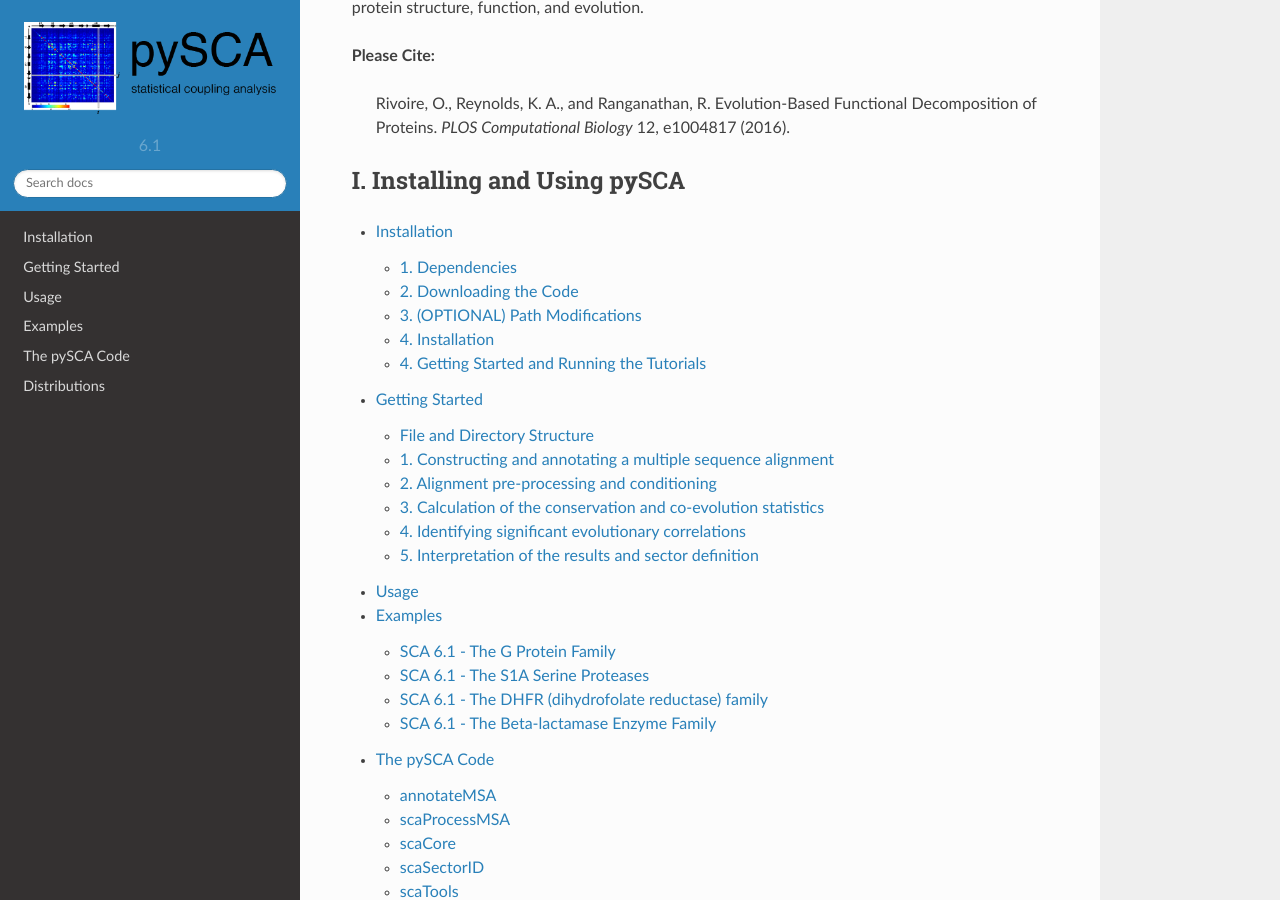
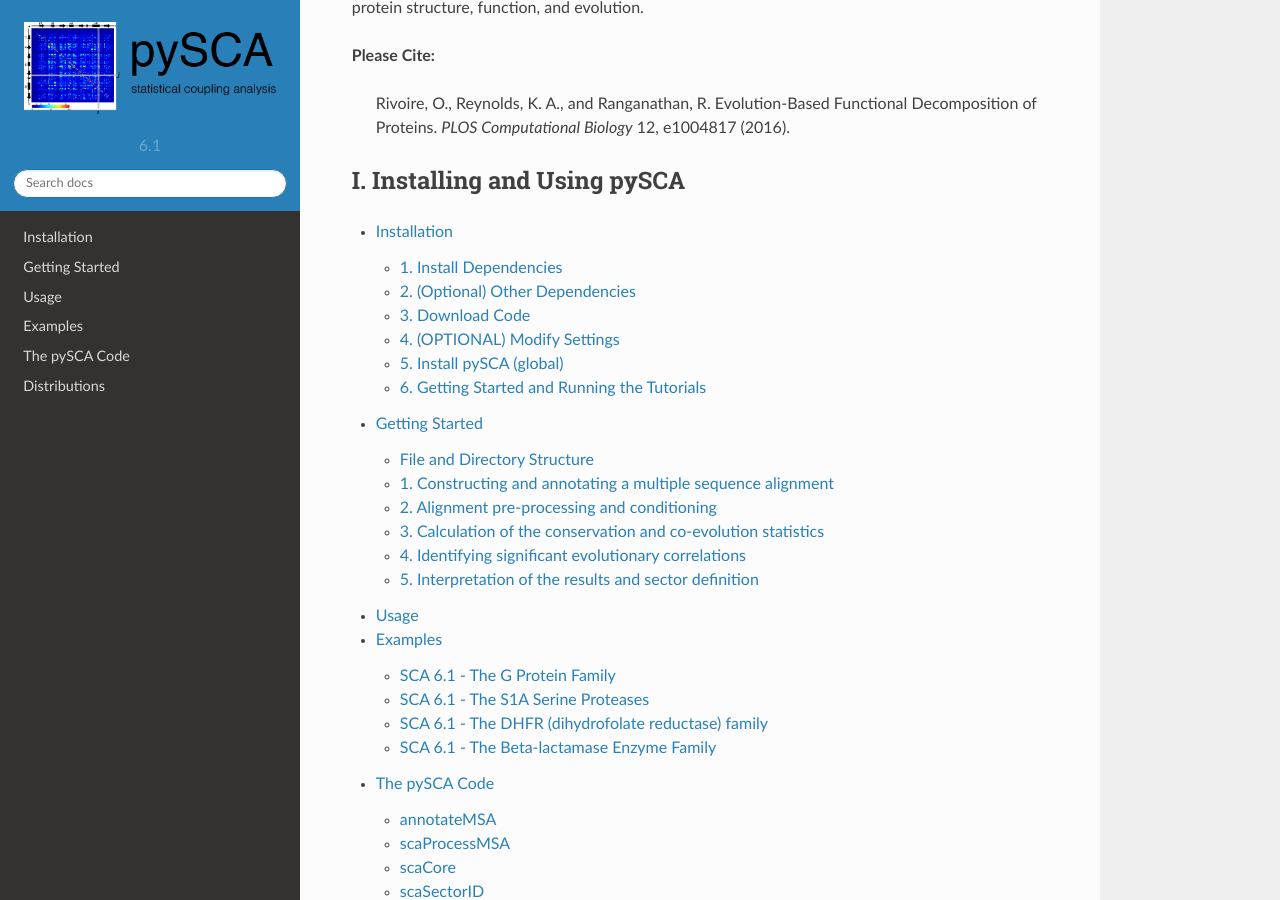
Before and after one commit to ranganathanlab/pySCA, a Sphinx documentation site: the page built from docs/source/index.rst, in a window 1280 px wide and 900 px high, scrolled down 380 px. Built offline with Sphinx 7.4.7 and the Read the Docs theme 2.0.0, drawn with Linux system fonts in a browser that asks for light colours; some of the changed lines change nothing that is shown.

Commit message:
Overhaul the installation instructions:
- Add details for installing on macOS, Linux, and Windows 10.
- Remove references to Anaconda. Not needed anymore.

Hopefully people like the command line (over GUIs) as much as I do...

```diff
--- a/docs/source/install.rst
+++ b/docs/source/install.rst
@@ -2,68 +2,393 @@
 Installation
 ============
 
-1. Dependencies
-===============
+The following are a set of command-line-centric instructions for installing
+pySCA on Linux, Windows, and macOS operating systems.
 
-Before installing pySCA, you will need to download and install the following
-(free) packages:
+1. Install Dependencies
+=======================
 
-    1) `Anaconda Scientific Python <https://www.anaconda.com/distribution/>`_
-       - this package will install Python, as well as several libraries
-       necessary for the operation of pySCA (NumPy, SciPy, Jupyter, and
-       Matplotlib).
+Choose the set of instructions in this section based on your operating system.
 
-    2) Biopython - this can be done in two ways:
+Linux (Ubuntu 18.04)
+--------------------
 
-       a. From the Anaconda command line, run:
+Before installing pySCA, install the following packages from your package
+repository:
 
-          >>> conda install biopython
+1) Python 3
+2) Pip
+3) GCC
 
-       b. Or, download and install from the `Biopython website
-          <https://biopython.org/wiki/Download>`_.
+.. code-block:: bash
 
-    3) Install a robust pairwise alignment program. Either of the below will
-       work with pySCA, but in our hands ggsearch is fastest. This is critical
-       for the `scaProcessMSA.py` script.
+   sudo apt-get install python3 python3-pip git gcc
 
-       a. `ggsearch
-          <http://fasta.bioch.virginia.edu/fasta_www2/fasta_down.shtml>`_ -
-          part of the FASTA software package,
 
-       b. `needle <ftp://emboss.open-bio.org/pub/EMBOSS/>`_ - part of the
-          EMBOSS software package,
+Next, download and install `FASTA
+<http://fasta.bioch.virginia.edu/fasta_www2/fasta_down.shtml>`_ from GitHub.
+FASTA is needed for the :code:`ggsearch36` function.
 
-*The following steps are optional but highly recommended.*
+.. code-block:: bash
 
-    4) `PFAM annotations
-       <ftp://ftp.ebi.ac.uk/pub/databases/Pfam/current_release/database_files/pfamseq.txt.gz>`_ -
-       the file `pfamseq.txt` contains phylogenetic annotations for PFAM
-       sequences. This is necessary if you would like to annotate PFAM
-       alignments with taxonomic/phylogenetic information using the
-       annotateMSA.py script provided by pySCA. This file is quite large (~10
-       GB) and is not included here, but it is available from the PFAM FTP
-       site in compressed (\*.gz) format.
+   git clone https://github.com/wrpearson/fasta36.git
+   cd fasta36/src
+   make -j2 -f ../make/Makefile.linux all
+   sudo cp -r ../bin /usr/local
+   rm /usr/local/bin/README
+   cd ../..
 
-    5) `PyMol <https://pymol.org/2/>`_ - necessary if you would like to
-       use pySCA's automated structure mapping scripts, and useful for mapping
-       the sectors to structure in general.
+This will compile and install FASTA in the `/usr/local/bin` directory. This
+is already on your system PATH, so programs will be able to find it without
+additional configuration.
 
-    6) `mpld3 <http://mpld3.github.io/>`_ - a package that allows more
-       interactive plot visualization in Jupyter notebooks. If you choose not to
-       install this (optional) package, you will need to comment out the
-       `import mpld3` lines at the beginning of the tutorials.
+Alternatively, instead of :code:`ggsearch36`, one can instead use the
+:code:`needle` function from the `EMBOSS software package
+<ftp://emboss.open-bio.org/pub/EMBOSS/>`_.
 
-**Note**: The :code:`$` at the start of each line typically denotes that the
-supplied code is to be executed in terminal, and similarly :code:`>>>` denotes
-code for the Python REPL. Don't enter the :code:`$`  or :code:`>>>` when
-copying and running each line.
+macOS (10.15)
+-------------
+
+To install the dependencies on macOS, you will need to enable Xcode
+(:code:`xcode-select --install`) and install `Homebrew <https://brew.sh>`_, and
+unofficial package manager.
+
+Xcode may already be enabled, but in case it's not run::
+
+  xcode-select --install
+
+To install Homebrew, run (from the website)::
+
+  /bin/bash -c "$(curl -fsSL https://raw.githubusercontent.com/Homebrew/install/master/install.sh)"
+
+
+If you run into permissions errors when installing Homebrew, complaining that
+root owns the `/usr/local/` directory, you can change the ownership by
+running::
+
+  chmod -R <user> /usr/local
+
+where `<user>` should be substituted with your username, e.g. `john`.
+
+Once Homebrew is installed, install Python 3 and GCC::
+
+
+  brew install gcc python3
+
+This will install the most recent version of Python and the GCC compiler in
+your `/usr/local` directory. To ensure that these programs are used (rather the
+ones packged with the base system), add the following to your shell rc file
+(e.g. ~/.bashrc or ~/.zshrc, depending on what your default shell)::
+
+  export CC=/usr/local/bin/gcc-9
+  export CXX=/usr/local/bin/g++-9
+  alias gcc=/usr/local/bin/gcc-9
+  alias g++=/usr/local/bin/g++-9
+
+  alias python=/usr/local/bin/python3
+  alias python3=/usr/local/bin/python3
+  alias python-pi=/usr/local/bin/python3-pip
+  alias python3-pip=/usr/local/bin/python3-pip
+  alias python-config=/usr/local/bin/python3-config
+  alias python3-config=/usr/local/bin/python3-config
+
+If unsure of your default shell, run :code:`echo $SHELL` in your terminal. To
+ensure that the above commands are executed properly, either run :code:`source
+~/.bashrc` or :code:`source ~/.zshrc` as appropariate or close and re-open a
+terminal. You should see your aliases and environmental variables by running::
+
+  alias
+  echo $CC
+  echo $CXX
+
+Once the aliases and environmental variables are properly set, install FASTA:
+
+.. code-block:: bash
+
+   git clone https://github.com/wrpearson/fasta36.git
+   cd fasta36/src
+   make -j2 -f ../make/Makefile.os_x86_64 all
+   cp -r ../bin /usr/local
+   rm /usr/local/bin/README
+   cd ../..
+
+FASTA will now be installed in the `/usr/local/bin` directory, and the
+:code:`ggearch` program included in FASTA will now be on the system PATH.
+
+You may need to use :code:`sudo cp -r ../bin /usr/local` and :code:`sudo rm
+/usr/local/bin/README` if you run into permissions issues.
+
+Windows 10
+----------
+
+First, download and install:
+1. `MSYS2 <https://www.msys2.org>`_,
+2. `Python 3 <https://www.python.org/downloads/>`_, and
+3. `Git for Windows <https://gitforwindows.org/>`_.
+
+**IMPORTANT:** When opening Python 3 installer, click the checkbox to make sure
+Python is added to your system PATH.
+
+MSYS2 is a program for compiling Windows programs using a POSIX compatibility
+layer and ported versions of GCC, binutils, and other utilities. Essenailly,
+one can use it to compile Windows exe's as one would on a Unix operating
+system, like macOS or Linux.
+
+The reason to install it here is to compile FASTA. Once MSYS2 is installed,
+open in and run::
+
+  pacman -Syu
+
+The program will upgrade some core packages and request to be closed. Do so,
+re-open it, and once again run::
+
+  pacman -Syu
+
+Once the upgrade are complete, install the following packages with the package
+manager (:code:`pacman`) by running::
+
+  pacman -S git make gcc
+
+Now, you can download and install FASTA::
+
+  git clone https://github.com/wrpearson/fasta36.git
+  cd fasta36/src
+  export CC=/usr/bin/gcc
+  make CC=/usr/bin/gcc LD=/usr/bin/ld -j4 -f ../make/Makefile.linux all
+  cp -r ../bin /usr/local/
+  rm /usr/local/README
+  cd ../..
+
+Now, :code:`ggsearch36` program, along with the others, are installed in
+`/usr/local/bin`. The next step is to add this directory into your Windows
+system PATH variable:
+
+1. Type 'env' in the start search bar.
+2. Click 'Edit the system environment variables'.
+3. Click on 'Environment Variables...' toward the bottom of the window that opens.
+4. Select 'Path' in one of the two selection windows (either 'User variables'
+   or 'System variables' is fine)
+5. Once 'Path' is highlighted, click 'Edit...'
+6. Click 'New' in the new window.
+7. While the new entry is highlighted, you can either:
+
+   - Enter the path to `/usr/local/bin` in the MSYS2 installation folder
+     (default: `C:\msys64\usr\local\bin`).
+   - Click the 'Browse...' button and navigate to the 'usr/local/bin'
+     directory.
+
+8. When the new entry is added, click 'OK' on all the opened windows to set all
+   the changes.
+
+Now, :code:`ggsearch36.exe` will be available to all running programs.
+
+Finally, prepare your Git Bash application that was installed as part of Git
+for Windows. Start the application and open the `~/.bash_profile` file by
+running :code:`vi ~/bash_profile` in the prompt. In this file add the lines::
+
+  alias python="winpty python.exe"
+  alias pip="winpty pip.exe"
+
+Close the terminal and open it again. Now, you will be able to invoke the
+Python REPL and pip from the Git Bash prompt. Also, if the PATH variable was
+properly updated to contain the `/usr/local/bin` folder from the FASTA step,
+:code:`ggsearch36` will also be available in Git Bash.
+
+2. (Optional) Other Dependencies
+================================
+
+The following steps are optional but highly recommended:
+
+1) `PFAM annotations
+   <ftp://ftp.ebi.ac.uk/pub/databases/Pfam/current_release/database_files/pfamseq.txt.gz>`_ -
+   the file `pfamseq.txt` contains phylogenetic annotations for PFAM sequences.
+   This is necessary if you would like to annotate PFAM alignments with
+   taxonomic/phylogenetic information using the annotateMSA.py script provided
+   by pySCA. This file is quite large (~10 GB) and is not included here, but it
+   is available from the PFAM FTP site in compressed (\*.gz) format.
+
+2) `PyMol <https://pymol.org/2/>`_ - necessary if you would like to use pySCA's
+   automated structure mapping scripts, and useful for mapping the sectors to
+   structure in general.
+
+3) `mpld3 <http://mpld3.github.io/>`_ - a package that allows more
+   interactive plot visualization in Jupyter notebooks. If you choose not to
+   install this (optional) package, you will need to comment out the
+   `import mpld3` lines at the beginning of the tutorials.
+
+3. Download Code
+================
+
+The pySCA package, tutorials, and associated scripts are available for download
+from the `GitHub repository <https://github.com/ranganathanlab/pySCA>`_. There
+are several options for doing so.
+
+A. Use Git
+----------
+
+If you have :code:`git` installed on your system, you can use it to clone the
+repository from GitHub. Run:
+
+.. code-block:: bash
+
+   git clone https://github.com/ranganathanlab/pySCA.git
+
+For development and troubleshooting purposes, using Git is preferred.
+
+B. (OR) Download from the Website
+---------------------------------
+
+Though not recommended, you can also download the source code from the GitHub
+website. Click the green "Clone or download" tab pictured below to obtain the
+latest code.
+
+.. image:: _static/github-download-screenshot.png
+
+In the event that you need older versions of the code, you can use the
+`releases <https://github.com/ranganathanlab/pySCA/releases>`_ tab on the
+GitHub page to download older tagged version.
+
+4. (OPTIONAL) Modify Settings
+=============================
+
+Before installing pySCA, for your convenience, you may specify default paths in
+te `settings.py` file for you to use instead of needed to type them out in the
+command line. This part is optional, as every path that you can set in this
+file can be specified in the command line.
+
+The following variables in the "PATHS" of `settings.py` to reflect the
+locations of these files on your computer.
+
+:path2pfamseq: location of the pfamseq text file (default: `data/pfamseq.txt`)
+
+:path2pfamdb: location of the pfamseq database (default: `data/pfamseq.db`)
+
+:path2structures: location of your PDB structures for analysis (default:
+                  `data/`)
+
+:path2output: location of output directory (default: `output/`)
+
+5. Install pySCA (global)
+=========================
+
+The analysis scripts found in the bin/ directory and the SCA toolbox in pysca/
+can now be installed. To install them system-wide, from the base of the
+repository:
+
+.. code-block:: bash
+
+   cd pySCA
+   pip install .
+   cd ..
+
+Pip will first install python package dependencies:
+
+1) Numpy
+2) Scipy
+3) Argparse
+4) Wheel
+5) Matplotlib
+
+Then, it install the pySCA code itself.
+
+In the event you run into permissions errors, two options are to either:
+
+A. Install pySCA Locally
+------------------------
+
+To install pySCA in your user directory (and without root priviledges), run::
+
+  pip install --user .
+
+Note that to use locally installed scripts, the installation directory needs to
+be in the system PATH. To check whether that is the case, run::
+
+  echo $PATH | grep --color=auto "$(python -m site --user-base)/bin"
+
+If the installation directory is highlighted in the output, then the PATH is
+configured correctly. If it is not found, then it needs to be added manually.
+Open you shell configuration file (e.g. .bashrc) and add the directory to the
+PATH variable by appending the following line::
+
+  export PATH="$PATH:$HOME/.local/bin"
+
+The exact path (the text following the semicolon) may differ on your system,
+but it can easily be found by running `echo $(python -m site --user-base)/bin`.
+
+B. OR Install pySCA as root
+---------------------------
+
+To install pySCA system-wide, run (as root/administrator)::
+
+  sudo pip install .
+
+This will obviate any need to mess around with local PATH variables, and pySCA
+will be accessible to all users on the system.
+
+Now, with the pySCA code installed, each of the commands found in bin/ can now
+be run from the command line.
+
+
+6. Getting Started and Running the Tutorials
+============================================
+
+The :doc:`"getting started" <get_started>` section of this documentation
+provides instructions on how to run some initial calculations and the
+tutorials. The basic idea behind the pySCA code is that the core calculations
+are performed using a series of executable Python scripts, and then the results
+can be loaded and analyzed/visualized using an Jupyter notebook (or
+alternatively, MATLAB).
+
+All of the tutorials are written provided as Jupyter notebooks. For more on
+how Jupyter notebooks work, see: `<https://jupyter.org>`_. Prior to running the
+notebook tutorials, you'll need to run the core calculation scripts that
+generate the input for the notebooks. One way to do this is with the shell
+script "runAllNBCalcs.sh", and there is more information on this in the
+:doc:`"getting started" <get_started>` section. Once the calculations are
+completed, you can begin the tutorial in interactive Python from the command
+line, by typing:
+
+To install Jupyter, run:
+
+.. code-block:: bash
+
+   pip install jupyterlab
+
+
+You can then open the notebooks from the command line by running:
+
+.. code-block:: bash
+
+   jupyter notebook <notebook.ipynb>
+
+
+
+
+
+
+
+
+
+
+
+
+
+
+
+
+
+
+
+
+
+
 
 **Important:** The :code:`ggearch36`, :code:`needle`, and :code:`pymol`
 programs need to be on the system PATH.
 
-To view your system PATH, run::
+To view your system PATH, run in the terminal::
 
-  $ echo $PATH
+  echo $PATH
 
 To add directories containing the required prorams to your system path, you
 will need to edit your shell configuration file (e.g. `.bashrc` or
@@ -89,123 +414,3 @@
 greater risk when using modestly-sized multeiple sequence alignments of
 processes using more memory than available and subsequently getting killed by
 the operating system's scheduler.
-
-
-2. Downloading the Code
-=======================
-
-The pySCA package, tutorials, and associated scripts are available for download
-from the `GitHub repository <https://github.com/ranganathanlab/pySCA>`_. There
-are several options for doing so.
-
-A. Use Git
------------
-
-If you have :code:`git` installed on your system, you can use it to clone the
-repository from GitHub. Run::
-
-  $ git clone https://github.com/ranganathanlab/pySCA.git
-
-For development and troubleshooting purposes, using Git is preferred.
-
-B. Download from the website
-----------------------------
-
-If you don't use :code:`git`, you can download the source code from the GitHub
-website. Click the green "Clone or download" tab pictured below to obtain the
-latest code.
-
-.. image:: _static/github-download-screenshot.png
-
-In the event that you need older versions of the code, you can use the
-`releases <https://github.com/ranganathanlab/pySCA/releases>`_ tab on the
-GitHub page to download older tagged version.
-
-
-3. (OPTIONAL) Path Modifications
-================================
-
-Before installing pySCA, for your convenience, you may specify default paths in
-te `settings.py` file for you to use instead of needed to type them out in the
-command line. This part is optional, as every path that you can set in this
-file can be specified in the command line.
-
-The following variables in the "PATHS" of `settings.py` to reflect the
-locations of these files on your computer.
-
-:path2pfamseq: location of the pfamseq text file (default: `data/pfamseq.txt`)
-
-:path2pfamdb: location of the pfamseq database (default: `data/pfamseq.db`)
-
-:path2structures: location of your PDB structures for analysis (default:
-                  `data/`)
-
-:path2output: location of output directory (default: `output/`)
-
-
-4. Installation
-===============
-
-The analysis scripts found in the bin/ directory and the SCA toolbox in pysca/
-can now be installed. To install them system-wide, from the base of the
-repository::
-
-  $ pip install .
-
-You will of course need to have :code:`pip` installed.
-
-In the event you run in to permissions errors, two options are to either:
-
-A. Install pySCA Locally
-------------------------
-
-To install pySCA in your user directory (and without root priviledges), run::
-
-  $ pip install --user .
-
-Note that to use locally installed scripts, the installation directory needs to
-be in the system PATH. To check whether that is the case, run::
-
-  $ echo $PATH | grep --color=auto "$(python -m site --user-base)/bin"
-
-If the installation directory is highlighted in the output, then the PATH is
-configured correctly. If it is not found, then it needs to be added manually.
-Open you shell configuration file (e.g. .bashrc) and add the directory to the
-PATH variable by appending the following line::
-
-  export PATH="$PATH:$HOME/.local/bin"
-
-The exact path (the text following the semicolon) may differ on your system,
-but it can easily be found by running `echo $(python -m site --user-base)/bin`.
-
-B. Install pySCA System-wide
-----------------------------
-
-To install pySCA system-wide, run (as root/administrator)::
-
-   $ sudo pip install .
-
-Now, with the pySCA code installed, each of the commands found in bin/ can now
-be run from the command line.
-
-
-4. Getting Started and Running the Tutorials
-============================================
-
-The :doc:`"getting started" <get_started>` section of this documentation
-provides instructions on how to run some initial calculations and the
-tutorials. The basic idea behind the pySCA code is that the core calculations
-are performed using a series of executable Python scripts, and then the results
-can be loaded and analyzed/visualized using an Jupyter notebook (or
-alternatively, MATLAB).
-
-All of the tutorials are written provided as Jupyter notebooks. For more on
-how Jupyter notebooks work, see: `<https://jupyter.org>`_. Prior to running the
-notebook tutorials, you'll need to run the core calculation scripts that
-generate the input for the notebooks. One way to do this is with the shell
-script "runAllNBCalcs.sh", and there is more information on this in the
-:doc:`"getting started" <get_started>` section. Once the calculations are
-completed, you can begin the tutorial in interactive Python from the command
-line, by typing:
-
->>> jupyter notebook <NOTEBOOK_NAME_HERE>
```
